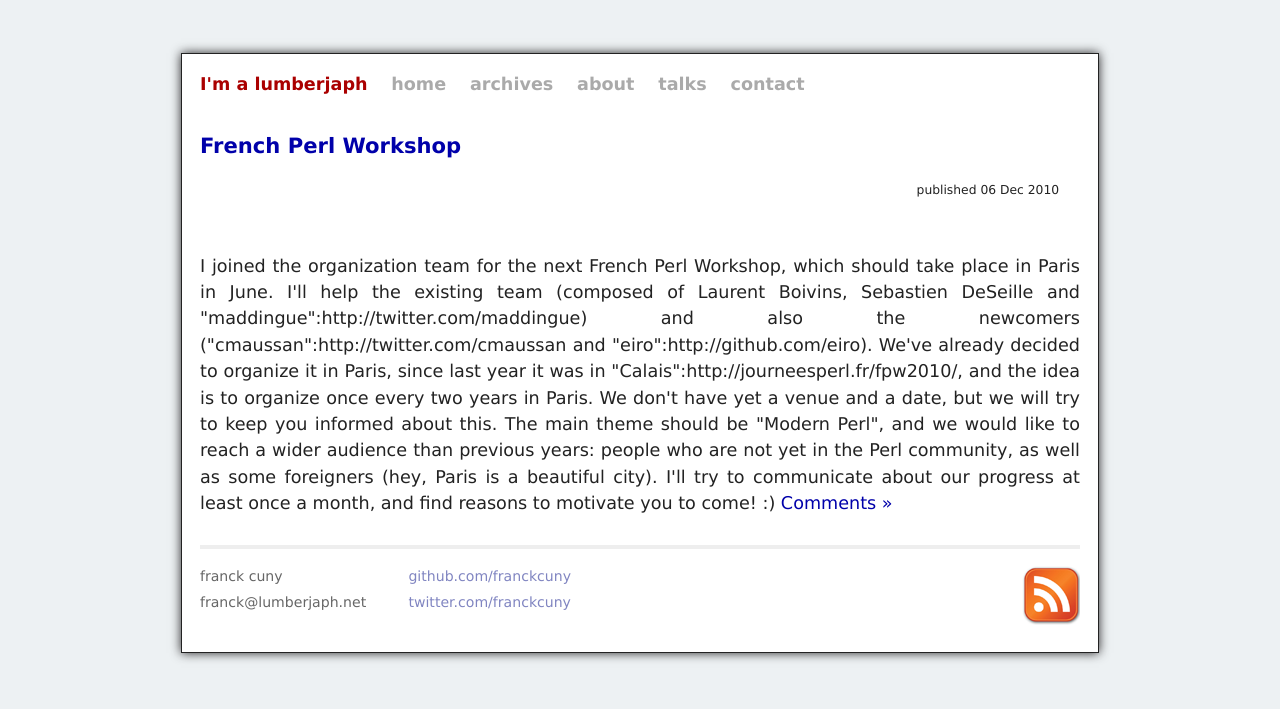
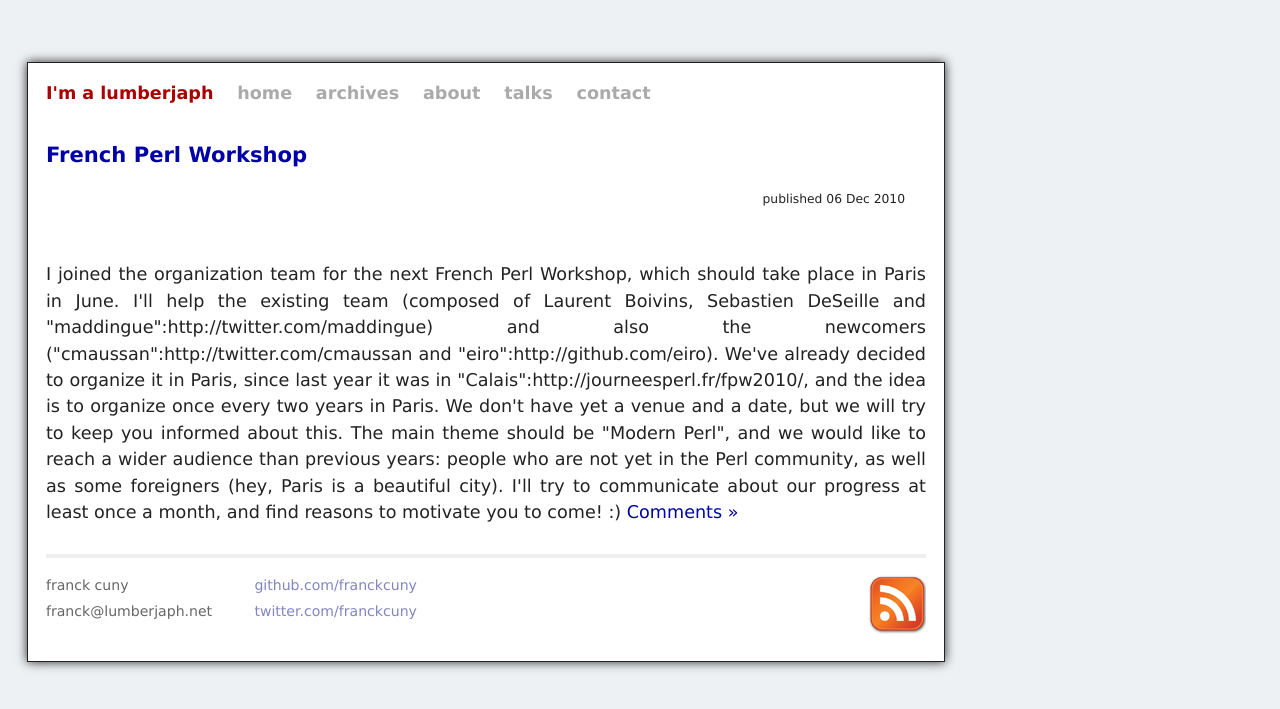
Before and after one commit to jacomyal/franckcuny.github.com, a Jekyll site: the page built from index.html, in a window 1280 px wide. Shown: the top 709 px of the page. Built offline with Jekyll 4.4.1, drawn with Linux system fonts in a browser that asks for light colours; some web fonts are replaced.

Commit message:
try different margin

```diff
--- a/static/css/screen.css
+++ b/static/css/screen.css
@@ -74,7 +74,7 @@ ul.posts span {
    font-size: 110%;
    text-align: justify;
    width: 50em;
-   margin: 3em auto 2em auto;
+   margin: 3.5em 1.1em 2.5em 1.1em;
    line-height: 1.5em;
    -webkit-box-shadow: 0px 0px 10px #262526; -moz-box-shadow: 0px 0px 10px #262526;  box-shadow: 0px 0px 10px #262526;
 }
@@ -176,7 +176,7 @@ ul.posts span {
 }
 
 #post_title {
-   margin: .5em 1.1em .5em 1.1em;
+
    text-align: left;
    padding-bottom: .1em;
    letter-spacing: 2px;
```
